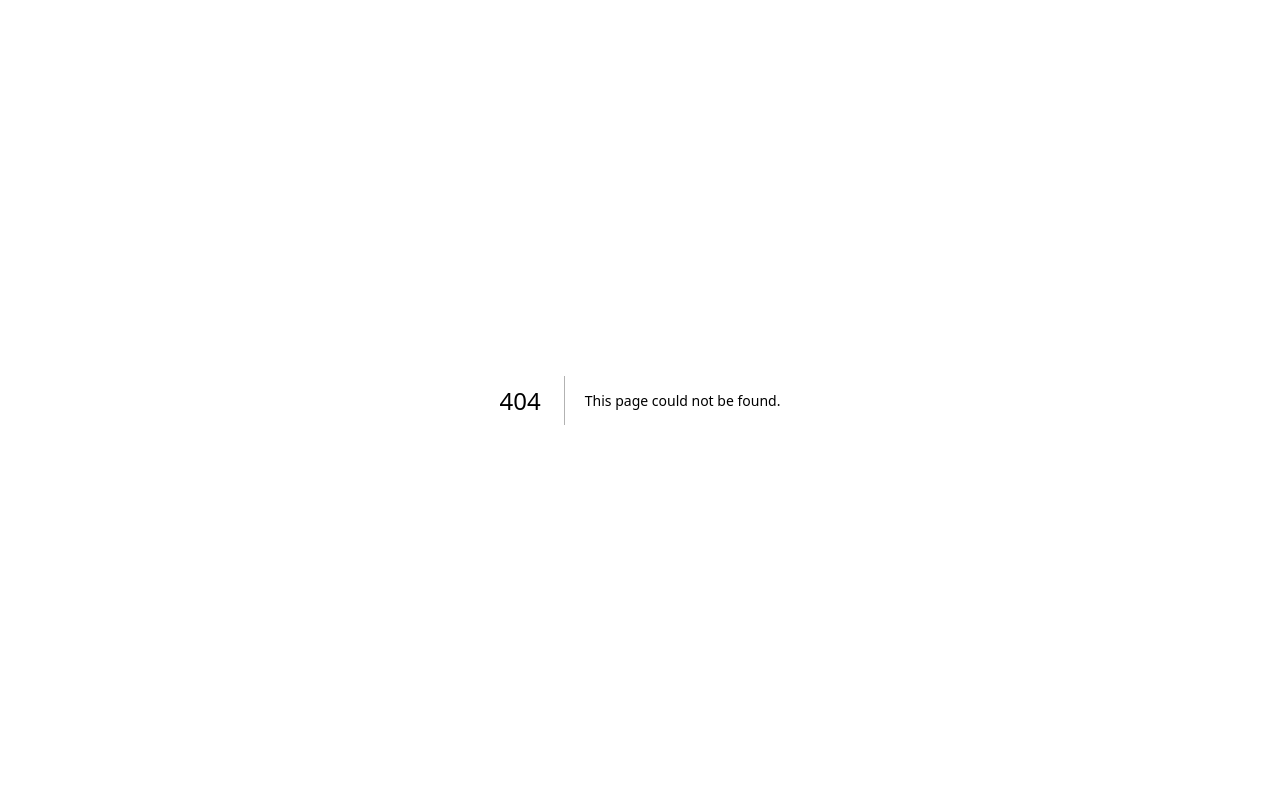
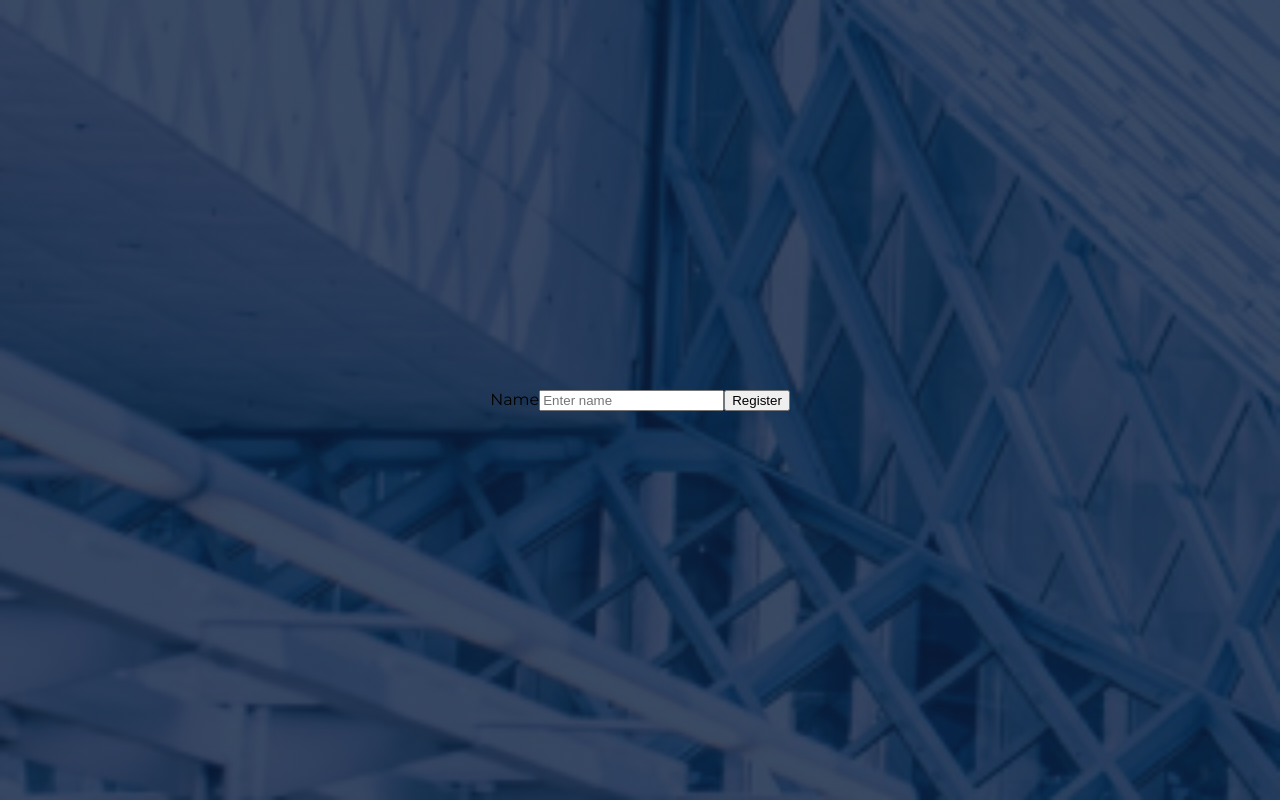
Before and after one commit to Maksimka66/Bookshelf-Keeper, a Next.js app: page /signup in a window 1280 px wide. Before the commit this address had no page. Built offline with nearby package versions, Linux system fonts and the light colour scheme.

Commit message:
fear: create signup form and validation

```diff
--- a/package.json
+++ b/package.json
@@ -16,9 +16,12 @@
     "playwright-ui": "npx playwright test --ui"
   },
   "dependencies": {
+    "@hookform/resolvers": "^3.9.1",
     "next": "14.2.7",
     "react": "^18",
-    "react-dom": "^18"
+    "react-dom": "^18",
+    "react-hook-form": "^7.53.2",
+    "yup": "^1.4.0"
   },
   "devDependencies": {
     "@playwright/test": "^1.46.1",
--- a/src/app/page.tsx
+++ b/src/app/page.tsx
@@ -3,7 +3,7 @@ import cls from './page.module.scss';
 export default function HomePage() {
     return (
         <main className={cls.container}>
-            <h1 className={cls.container_text}>Hello, Next.js!</h1>
+            <h1 className={cls.container_text}>SignIn</h1>
         </main>
     );
 }
--- /dev/null
+++ b/src/app/signup/page.module.scss
@@ -0,0 +1,9 @@
+.container {
+    @include flex-center-column;
+
+    min-height: 100vh;
+    min-width: 100vw;
+    background:
+        linear-gradient(rgba(9, 30, 63, 0.8), rgba(9, 30, 63, 0.8)),
+        url('/img/hero.png') center / cover no-repeat;
+}
--- /dev/null
+++ b/src/app/signup/page.tsx
@@ -0,0 +1,10 @@
+import cls from './page.module.scss';
+import { SignUpForm } from '@/components/SignUpForm/SignUpForm';
+
+export default function SignUp() {
+    return (
+        <main className={cls.container}>
+            <SignUpForm />
+        </main>
+    );
+}
--- /dev/null
+++ b/src/components/SignUpForm/SignUpForm.tsx
@@ -0,0 +1,40 @@
+'use client';
+
+import { SubmitHandler, useForm } from 'react-hook-form';
+import { Input } from '@/shared/Input/Input';
+import { yupResolver } from '@hookform/resolvers/yup';
+import { ValidateSchemaSignUp } from '@/components/SignUpForm/ValidateSchemaSignUp';
+
+export type SignUpFormType = {
+    name: string;
+    email: string;
+    password: string;
+    confirmPassword: string;
+};
+
+export const SignUpForm = () => {
+    const {
+        register,
+        handleSubmit,
+        formState: { errors }
+    } = useForm<SignUpFormType>({
+        mode: 'onSubmit',
+        resolver: yupResolver(ValidateSchemaSignUp)
+    });
+
+    const onSubmit: SubmitHandler<SignUpFormType> = (data) => console.log(data);
+
+    return (
+        <form onSubmit={handleSubmit(onSubmit)}>
+            <Input
+                type='text'
+                placeholder='Enter name'
+                label='Name'
+                error={errors.name?.message}
+                register={register}
+                name='name'
+            />
+            <button>Register</button>
+        </form>
+    );
+};
--- /dev/null
+++ b/src/components/SignUpForm/ValidateSchemaSignUp.ts
@@ -0,0 +1,20 @@
+import * as yup from 'yup';
+
+export const ValidateSchemaSignUp = yup.object().shape({
+    name: yup
+        .string()
+        .trim()
+        .min(3, 'Name must be at least 3 characters')
+        .max(50, 'Name must be at most 50 characters')
+        .required('Name is required'),
+    email: yup.string().email('Invalid email').required('Email is required'),
+    password: yup
+        .string()
+        .min(8, 'Password must be at least 8 characters')
+        .max(50, 'Password must be at most 50 characters')
+        .required('Password is required'),
+    confirmPassword: yup
+        .string()
+        .oneOf([yup.ref('password')], 'Passwords must match')
+        .required('Confirm Password is required')
+});
--- /dev/null
+++ b/src/shared/Input/Input.module.scss
@@ -0,0 +1 @@
+export const Input = ()
--- /dev/null
+++ b/src/shared/Input/Input.tsx
@@ -0,0 +1,20 @@
+export type InputProps = {
+    type: string;
+    placeholder: string;
+    label: string;
+    name: string;
+    error?: string;
+    register: any;
+};
+
+export const Input = (props: InputProps) => {
+    const { type, placeholder, label, name, error, register } = props;
+    return (
+        <>
+            <label htmlFor={name}>{label}</label>
+            <input id={name} type={type} placeholder={placeholder} {...register(name)} />
+            {error && <span>{error}</span>}
+        </>
+
+    );
+};
```
Also changed, not shown: src/components/SignUpForm/SignUpForm.module.scss (added), 1 other file (tests, documents, lock files or other folders).
